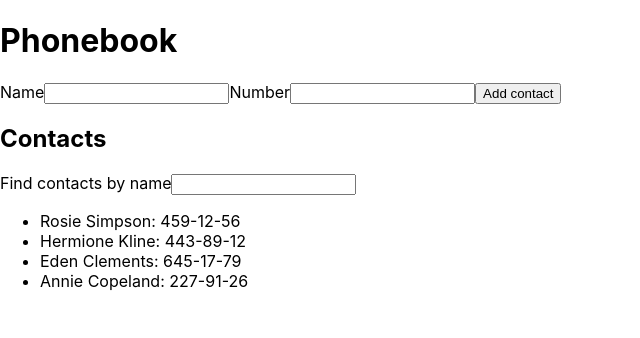
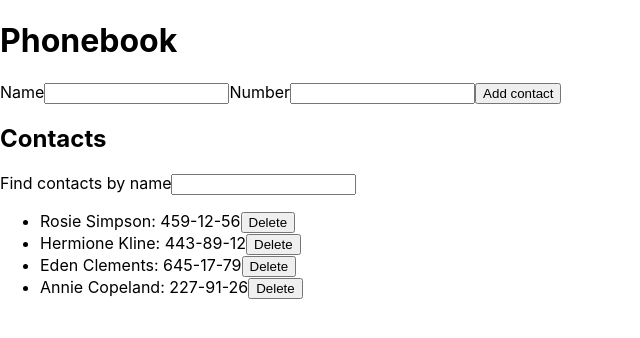
Before and after one commit to OlenaPobehailo/goit-react-hw-02-phonebook, a React (Create React App) app: page / in a window 1280 px wide. Shown: the top 338 px of the page, without its empty margins (0-640 px from the left). Built offline with nearby package versions, Linux system fonts and the light colour scheme.

Commit message:
adds ability to delete contacts

```diff
--- a/src/components/App.jsx
+++ b/src/components/App.jsx
@@ -34,6 +34,14 @@ export class App extends Component {
         }));
   };
 
+  deleteContact = contactId => {
+    this.setState(prevState => {
+      return {
+        contacts: prevState.contacts.filter(({ id }) => id !== contactId),
+      };
+    });
+  };
+
   changeFilter = e => {
     this.setState({ filter: e.target.value });
   };
@@ -53,7 +61,10 @@ export class App extends Component {
         <ContactForm onAddContact={this.addContact} />
         <h2>Contacts</h2>
         <Filter value={filter} onChange={this.changeFilter} />
-        <ContactList contacts={visibleContacts} />
+        <ContactList
+          contacts={visibleContacts}
+          onDeleteContact={this.deleteContact}
+        />
       </div>
     );
   }
--- a/src/components/ContactList/ContactList.jsx
+++ b/src/components/ContactList/ContactList.jsx
@@ -1,9 +1,18 @@
-const ContactList = ({ contacts }) => {
+const ContactList = ({ contacts, onDeleteContact }) => {
   console.log(contacts);
   return (
     <ul>
       {contacts.map(contact => (
-        <li key={contact.id}>{contact.name + ': ' + contact.number}</li>
+        <li key={contact.id}>
+          {contact.name + ': ' + contact.number}
+          <button
+            type="button"
+            name="delete"
+            onClick={() => onDeleteContact(contact.id)}
+          >
+            Delete
+          </button>
+        </li>
       ))}
     </ul>
   );
```
